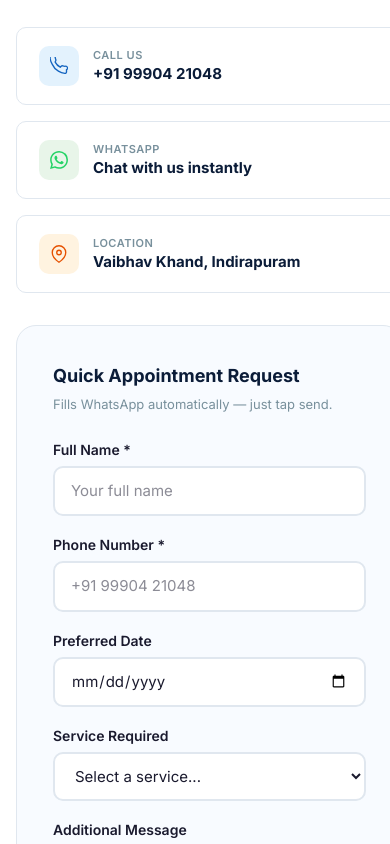
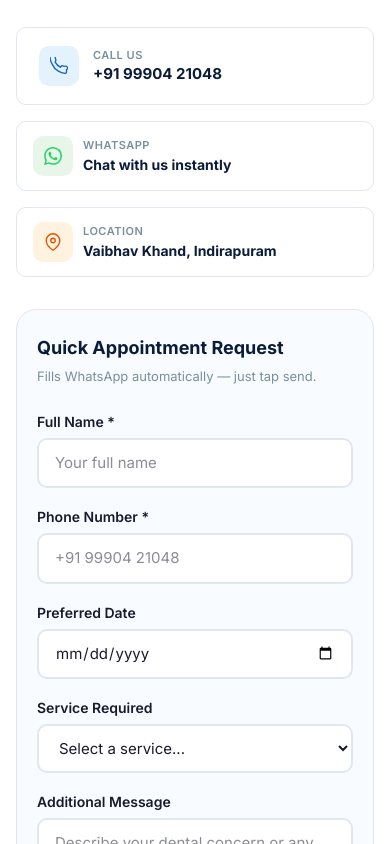
Before and after one commit to sonu9716/agency-site, a Next.js app in the folder demo-site/: page /demo1/ in a window 390 px wide. Shown: the part 5120-5964 px from the top of the page. Built offline with nearby package versions, Linux system fonts and the light colour scheme.

Commit message:
Fix Demo 1 Quick Appointment card overflow on mobile

```diff
--- a/demo-site/app/globals.css
+++ b/demo-site/app/globals.css
@@ -557,6 +557,27 @@ a {
   .container-custom {
     padding: 0 16px;
   }
+
+  /* Fix Quick Appointment Card overflow */
+  .cta-form-card {
+    padding: 24px 20px !important;
+  }
+
+  .cta-contact-btn {
+    padding: 14px 16px !important;
+    gap: 10px !important;
+  }
+
+  .cta-contact-btn div:last-child {
+    min-width: 0;
+  }
+
+  .cta-contact-btn div div:last-child {
+    font-size: 14px !important;
+    white-space: nowrap;
+    overflow: hidden;
+    text-overflow: ellipsis;
+  }
 }
 
 @media (max-width: 480px) {
--- a/demo-site/app/page.js
+++ b/demo-site/app/page.js
@@ -350,7 +350,7 @@ export default function HomePage() {
       {/* ─── CTA SPLIT ─── */}
       <section style={{ background: '#fff', padding: '100px 0' }}>
         <div className="container-custom">
-          <div className="cta-grid" style={{ display: 'grid', alignItems: 'start' }}>
+          <div className="cta-grid" style={{ display: 'grid', alignItems: 'start', minWidth: 0 }}>
             <div>
               <p style={{ fontSize: '12px', fontWeight: '700', letterSpacing: '2px', textTransform: 'uppercase', color: '#4CAF50', marginBottom: '12px' }}>Ready to visit us?</p>
               <h2 style={{ fontSize: 'clamp(1.8rem, 3vw, 2.4rem)', fontWeight: '900', color: '#0B1C38', lineHeight: '1.2', letterSpacing: '-0.02em', marginBottom: '20px' }}>
@@ -378,6 +378,7 @@ export default function HomePage() {
                 <a
                   href="https://wa.me/919990421048?text=Hi%2C%20I%20want%20a%20free%20consultation%20for%20my%20clinic%20website"
                   target="_blank" rel="noopener noreferrer"
+                  className="cta-contact-btn"
                   style={{
                     display: 'flex', alignItems: 'center', gap: '14px',
                     padding: '18px 22px', borderRadius: '10px',
@@ -396,6 +397,7 @@ export default function HomePage() {
                 <a
                   href="https://maps.google.com/?q=Vaibhav+Khand,+Indirapuram,+Ghaziabad"
                   target="_blank" rel="noopener noreferrer"
+                  className="cta-contact-btn"
                   style={{
                     display: 'flex', alignItems: 'center', gap: '14px',
                     padding: '18px 22px', borderRadius: '10px',
@@ -414,7 +416,7 @@ export default function HomePage() {
             </div>
 
             {/* Form */}
-            <div style={{ background: '#F8FBFF', borderRadius: '20px', padding: '36px', border: '1px solid #E0E7EF' }}>
+            <div className="cta-form-card" style={{ background: '#F8FBFF', borderRadius: '20px', padding: '36px', border: '1px solid #E0E7EF' }}>
               <h3 style={{ fontSize: '18px', fontWeight: '700', color: '#0B1C38', marginBottom: '6px' }}>Quick Appointment Request</h3>
               <p style={{ fontSize: '13px', color: '#78909C', marginBottom: '24px' }}>Fills WhatsApp automatically — just tap send.</p>
               <AppointmentForm compact={true} />
```
